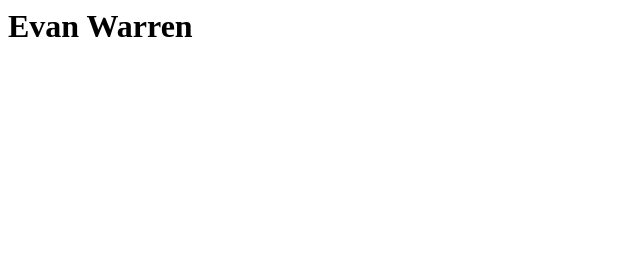
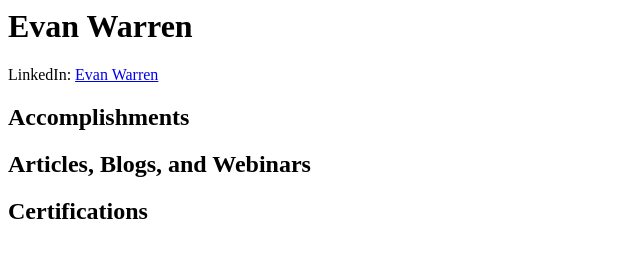
Before and after one commit to steelcity412/js-resume-website, a website: page index.html in a window 1280 px wide. Shown: the whole page, without its empty margins (0-640 px from the left). Drawn offline with Linux system fonts and the light colour scheme.

Commit message:
1 file modified - added linkedin link and added h2 tags to index.html

```diff
--- a/index.html
+++ b/index.html
@@ -1,2 +1,7 @@
 <div id="app"></div>
 <h1> Evan Warren</h1>
+<p>LinkedIn: <a href="www.linkedin.com/in/evan-warren-b48023a8"> Evan Warren </a> </p>
+
+<h2>Accomplishments</h2>
+<h2>Articles, Blogs, and Webinars</h2>
+<h2>Certifications</h2>
```
